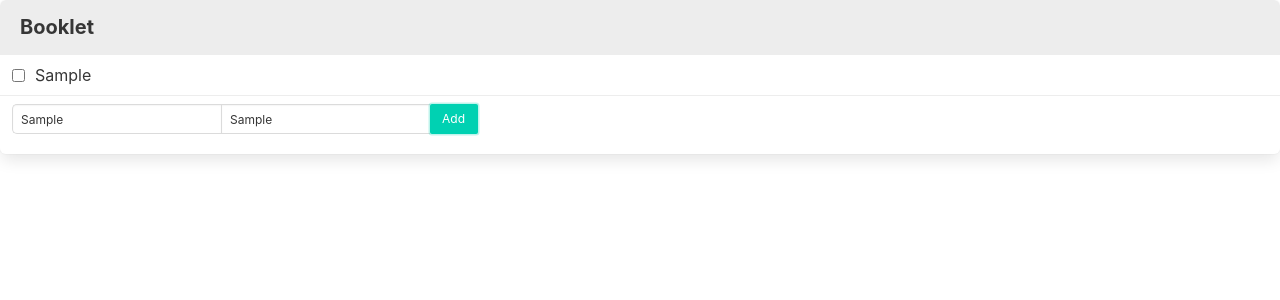
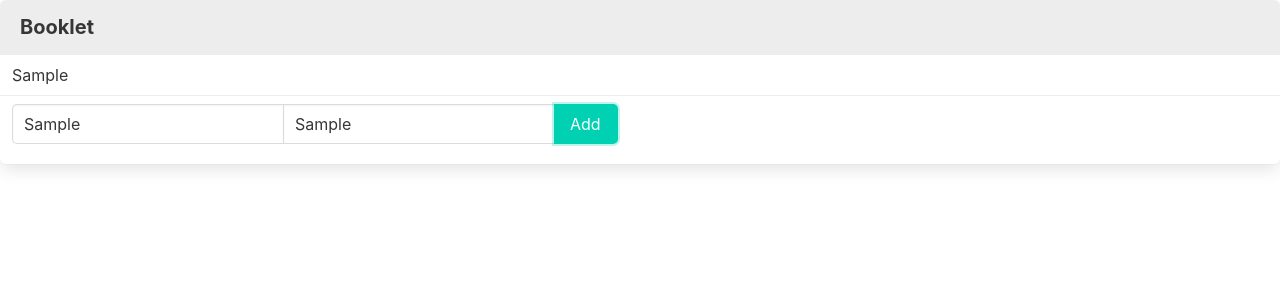
Before and after one commit to NguyenDytrich/booklet-bookmarks, a Vue app in the folder client/: page / in a window 1280 px wide. Both pictures are taken after typing "Sample", "Sample" into the empty fields and a click on the button "Add". Shown: the top 300 px of the page. Built offline with nearby package versions, Linux system fonts and the light colour scheme.

Commit message:
Computed props to map bookmarks with an index

```diff
--- a/client/src/components/Booklet.vue
+++ b/client/src/components/Booklet.vue
@@ -1,16 +1,20 @@
 <template>
   <div class="panel">
     <h1 class="panel-heading">Booklet</h1>
-    <label class="panel-block" v-for="b in bookmarks" :key="b.link">
-      <input type="checkbox" />
-      {{ b.name }}
-    </label>
+    <a
+      class="panel-block"
+      v-for="i in bookmarkMap"
+      :key="i.id"
+      @click="openInNew(i.bk.link)"
+    >
+      {{ i.bk.name }}
+    </a>
     <div class="panel-block">
       <form v-on:submit.prevent="onSubmit">
         <div class="field is-grouped">
           <div class="field">
             <input
-              class="input is-small"
+              class="input"
               type="text"
               placeholder="Bookmark name"
               v-model="fields.name"
@@ -18,13 +22,13 @@
           </div>
           <div class="field">
             <input
-              class="input is-small"
+              class="input"
               type="text"
               placeholder="Hyperlink"
               v-model="fields.link"
             />
           </div>
-          <button class="button is-primary is-small">
+          <button class="button is-primary">
             Add
           </button>
         </div>
@@ -48,7 +52,24 @@ export default class Booklet extends Vue {
 
   private onSubmit() {
     console.log(this.bookmarks);
-    this.bookmarks.push(this.fields);
+    this.bookmarks.push({ ...this.fields });
+  }
+
+  get bookmarkMap() {
+    return this.bookmarks.map((bk, id) => ({
+      id,
+      bk
+    }));
+  }
+
+  private openInNew(link: string) {
+    console.log(`Opening link: ${link}`);
+    const hasHttp = link.match(/^https?:\/\//);
+    if (hasHttp) {
+      window.open(link, "_blank");
+    } else {
+      window.open(`//${link}`, "_blank");
+    }
   }
 }
 </script>
```
